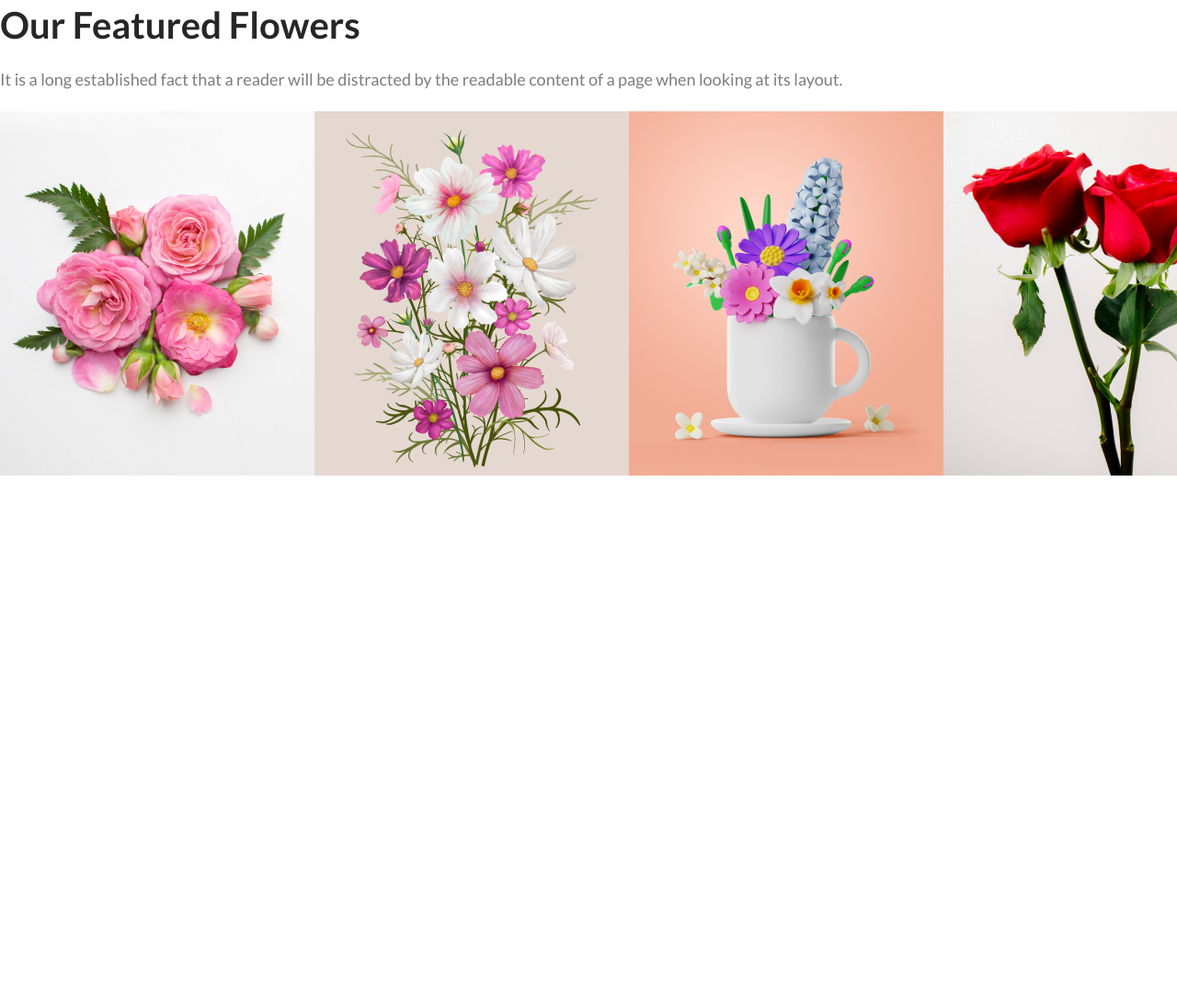
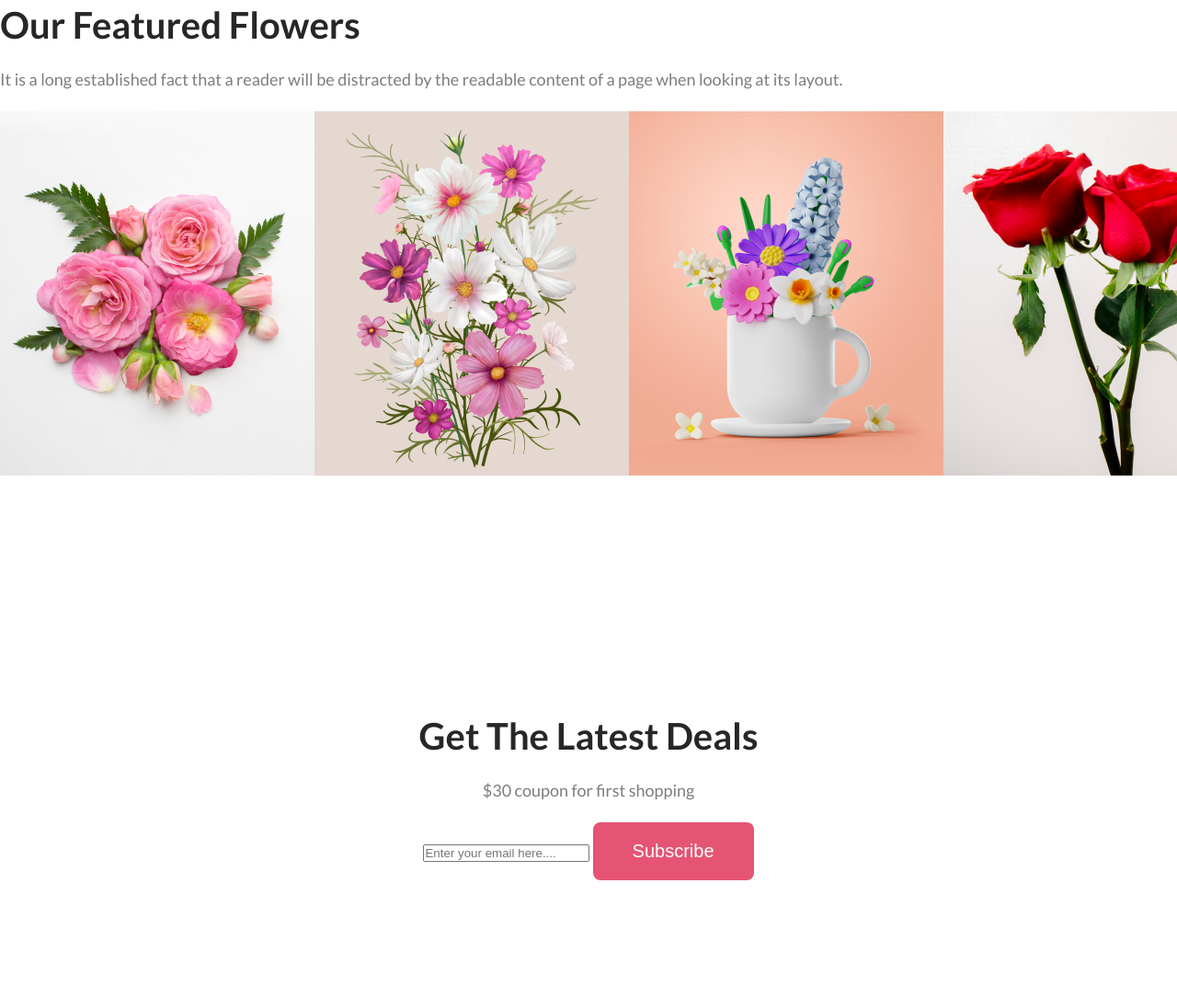
Before and after one commit to Abdullah1203/flower-shop-assignment, a plain HTML site: page index.html in a window 1280 px wide. Shown: the part 2922-4007 px from the top of the page at 92% size. Before the commit the page ends 3570 px from the top, so only its background shows below. Drawn offline with Linux system fonts and the light colour scheme.

Commit message:
latest deal section added html+css

```diff
--- a/index.html
+++ b/index.html
@@ -8,6 +8,8 @@
     <link rel="preconnect" href="https://fonts.googleapis.com" />
     <link rel="preconnect" href="https://fonts.gstatic.com" crossorigin />
     <link href="https://fonts.googleapis.com/css2?family=Lato:wght@400;700;900&display=swap" rel="stylesheet" />
+    <link rel="shortcut icon" href="asset/Group 58.png" type="image/x-icon">
+    <!-- main css -->
     <link rel="stylesheet" href="style.css" />
     <script src="https://kit.fontawesome.com/d8ee746695.js" crossorigin="anonymous"></script>
 </head>
@@ -152,6 +154,18 @@
             </div>
         </section>
 
+        <!-- Latest deal section -->
+        <section class="latest-deal flex">
+            <div class="deal-contaner">
+                <h2 class="title">Get The Latest Deals</h2>
+                <p class="description">
+                    $30 coupon for first shopping
+                </p>
+                <input type="email" placeholder="Enter your email here....">
+                <input type="submit" value="Subscribe" class="btn btn-2">
+            </div>
+        </section>
+
     </main>
 
     <footer></footer>
--- a/style.css
+++ b/style.css
@@ -92,3 +92,11 @@ section{
     padding: 32px 0px;
     width: 635px;
 }
+
+
+/* LATEST DEAL SECTION */
+
+.deal-contaner{
+    margin: auto;
+    text-align: center;
+}
```
